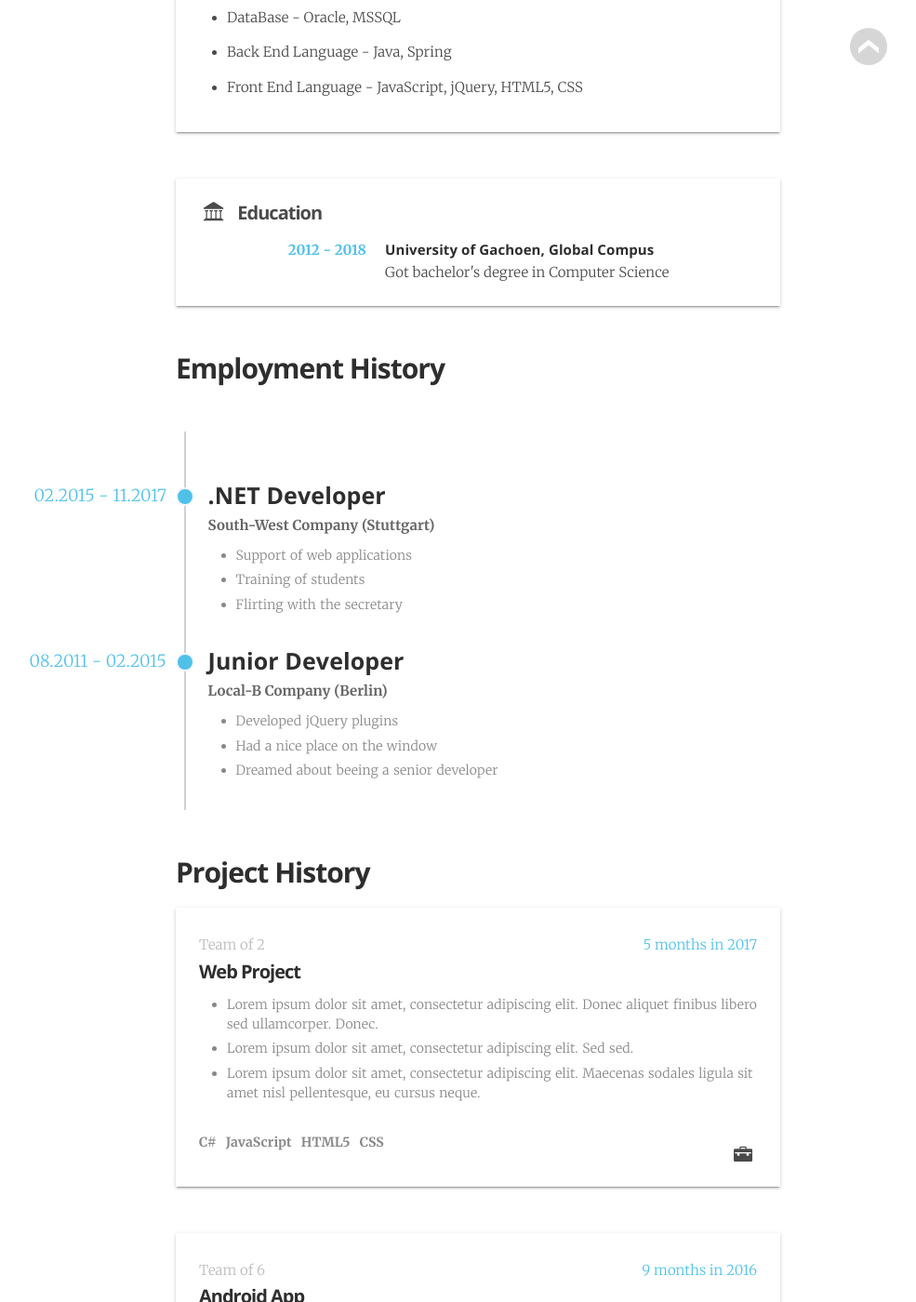
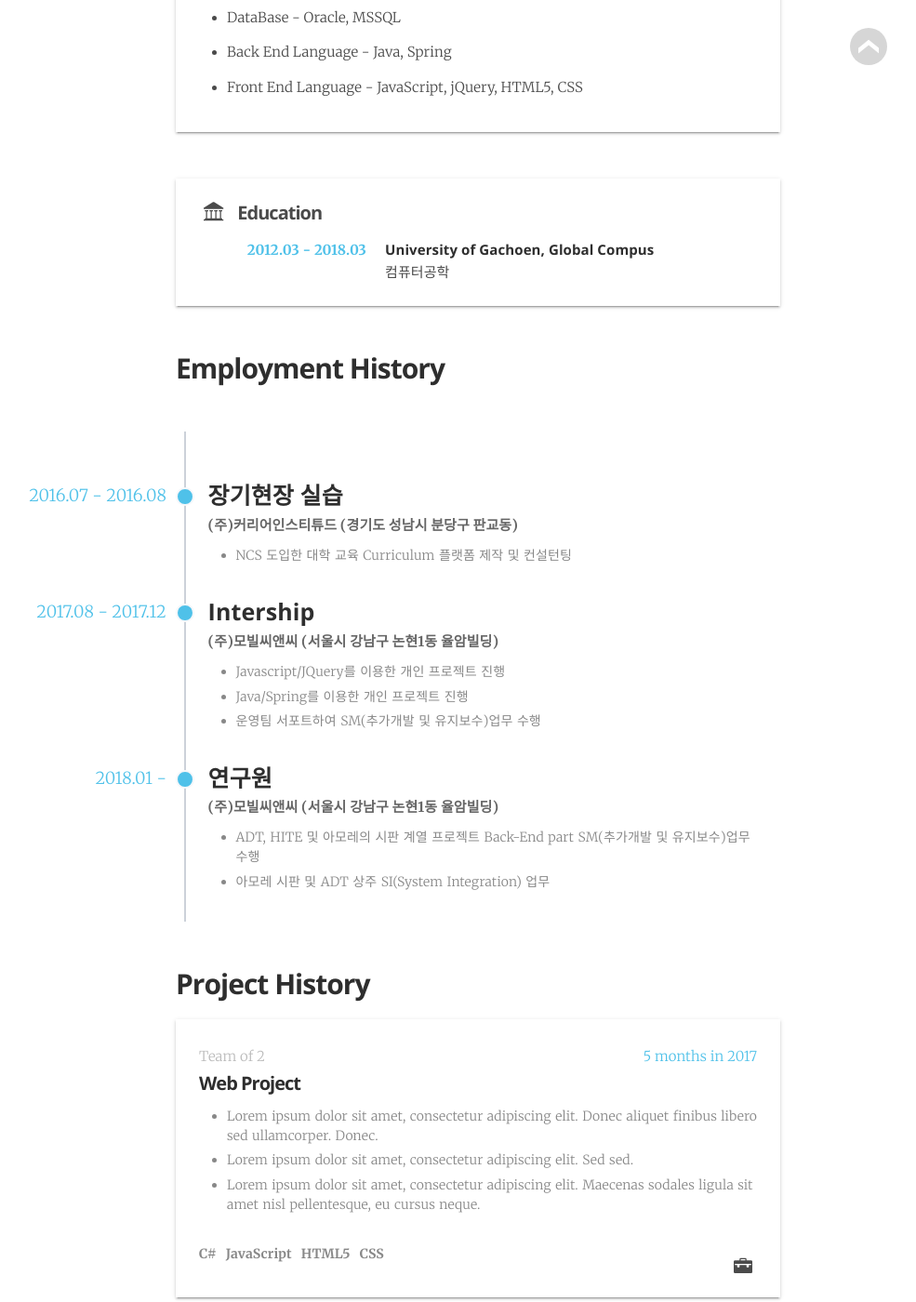
Before and after one commit to jwillmer/jekyllDecent, a Jekyll site: the page built from _pages/cv.html, in a window 1280 px wide and 1400 px high, scrolled down 870 px. Shown: the whole window at 93% size, without its empty margins (126-1111 px from the left). Built offline with Jekyll 4.4.1, drawn with Linux system fonts in a browser that asks for light colours; some web fonts are replaced.

Commit message:
Update cv.yml

```diff
--- a/_data/cv.yml
+++ b/_data/cv.yml
@@ -8,26 +8,31 @@ geunyoung:
         - "Front End Language - JavaScript, jQuery, HTML5, CSS"
 
     education:
-        - time:             "2012 - 2018"
+        - time:             "2012.03 - 2018.03"
           location:         "University of Gachoen, Global Compus"
-          description:      "Got bachelor's degree in Computer Science"
+          description:      "컴퓨터공학"
     employment:
-        - time:             "02.2015 - 11.2017"
-          location:         "Stuttgart"
-          company:          "South-West Company"
-          position:         ".NET Developer"
+        - time:             "2016.07 - 2016.08"
+          location:         "경기도 성남시 분당구 판교동"
+          company:          "(주)커리어인스티튜드"
+          position:         "장기현장 실습"
           responsibilities:
-            - "Support of web applications"
-            - "Training of students"
-            - "Flirting with the secretary"
-        - time:             "08.2011 - 02.2015"
-          location:         "Berlin"
-          company:          "Local-B Company"
-          position:         "Junior Developer"
+            - NCS 도입한 대학 교육 Curriculum 플랫폼 제작 및 컨설턴팅
+        - time:             "2017.08 - 2017.12"
+          location:         "서울시 강남구 논현1동 율암빌딩"
+          company:          "(주)모빌씨앤씨"
+          position:         "Intership"
           responsibilities:
-            - "Developed jQuery plugins"
-            - "Had a nice place on the window"
-            - "Dreamed about beeing a senior developer"
+            - "Javascript/JQuery를 이용한 개인 프로젝트 진행"
+            - "Java/Spring를 이용한 개인 프로젝트 진행"
+            - "운영팀 서포트하여 SM(추가개발 및 유지보수)업무 수행"
+        - time:             "2018.01 - "
+          location:         "서울시 강남구 논현1동 율암빌딩"
+          company:          "(주)모빌씨앤씨"
+          position:         "연구원"
+          responsibilities:
+            - "ADT, HITE 및 아모레의 시판 계열 프로젝트 Back-End part SM(추가개발 및 유지보수)업무 수행"
+            - "아모레 시판 및 ADT 상주 SI(System Integration) 업무 "
     projects:
         - time:             "5 months in 2017"
           team:             "Team of 2"
```
